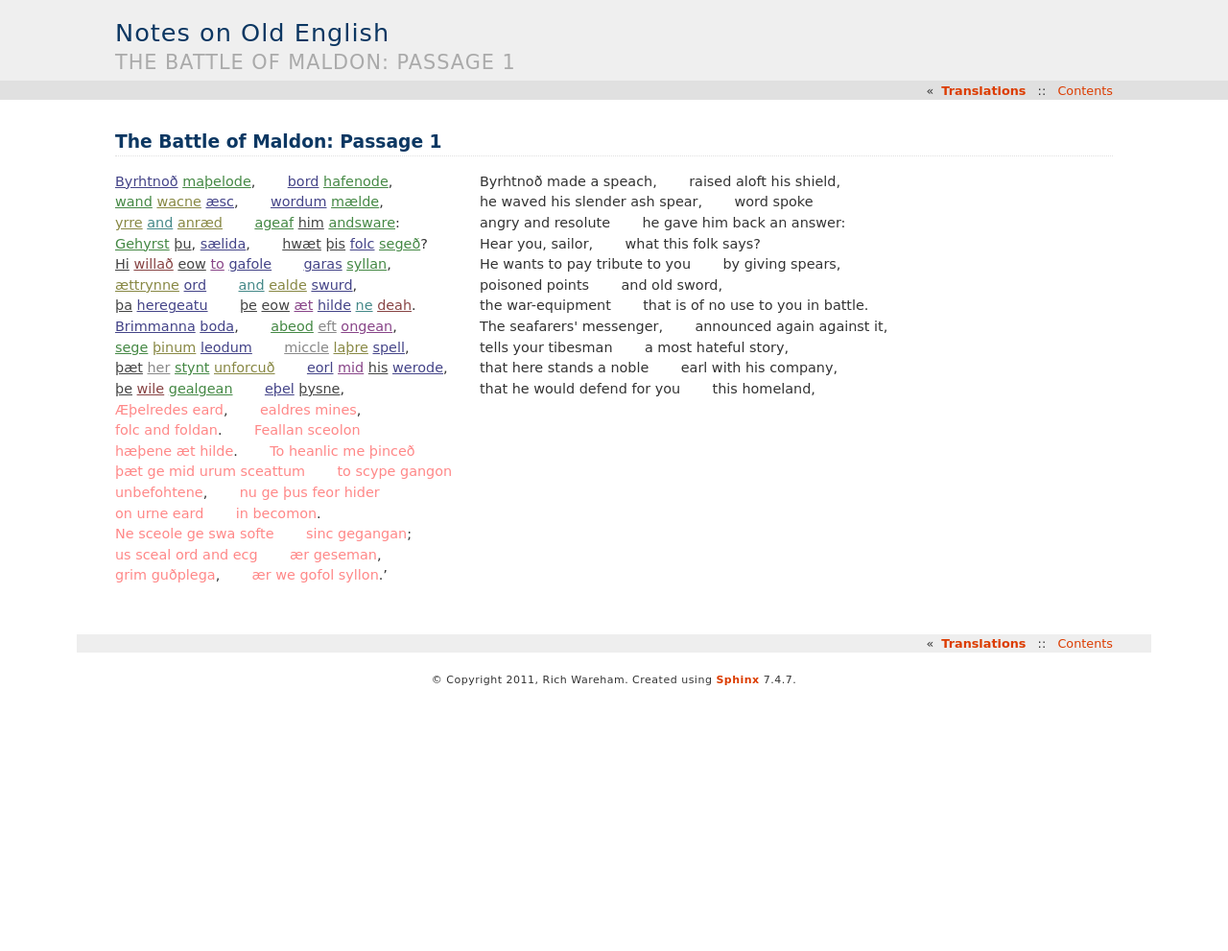
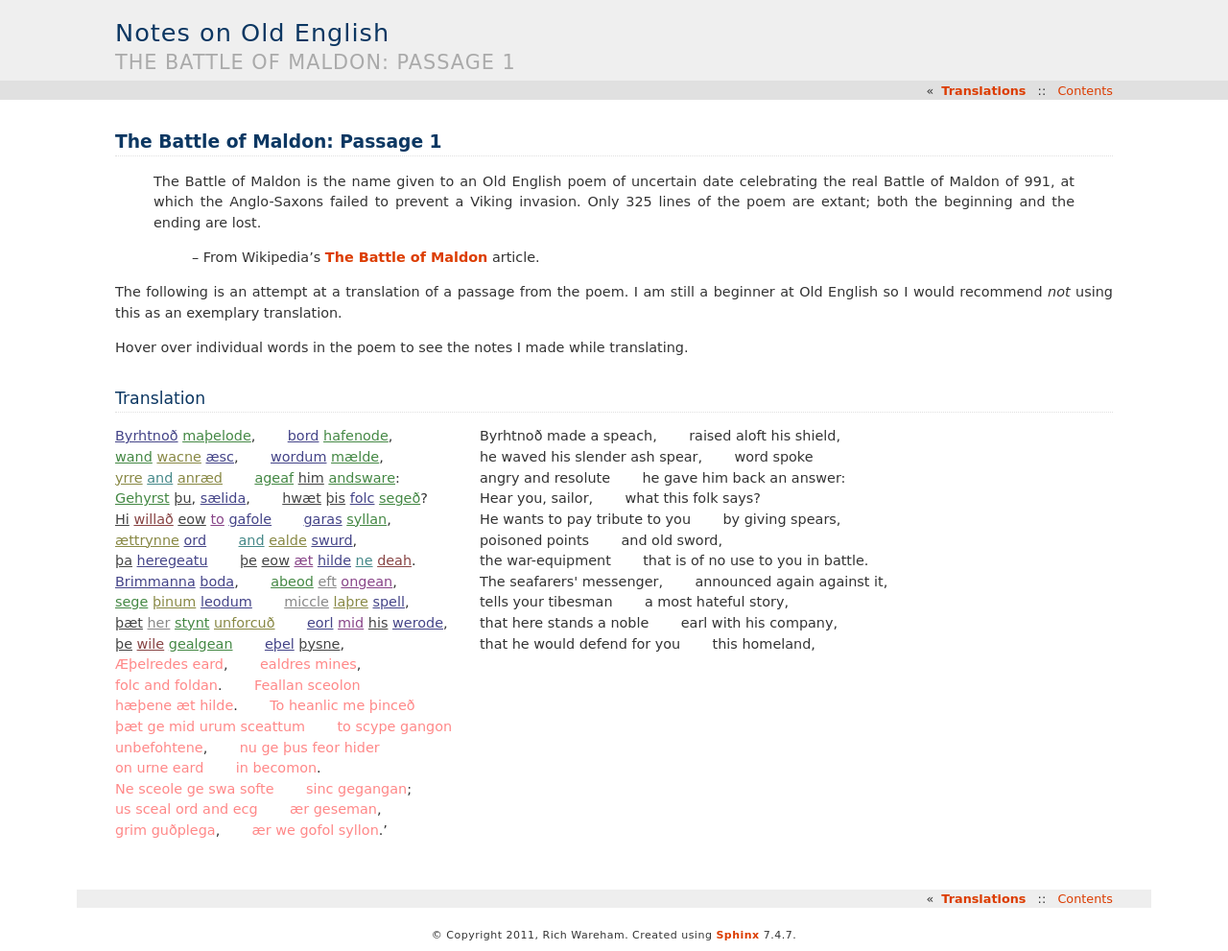
Before and after one commit to rjw57/anglo-saxon, a Sphinx documentation site: the page built from source/translations/maldon-passage-1.rst, in a window 1280 px wide. Shown: the whole page at 96% size. Built offline with Sphinx 7.4.7, drawn with Linux system fonts in a browser that asks for light colours; formulas are drawn with MathJax 3; before the commit the page ends 900 px from its top, so only the background shows below that.

```diff
--- a/source/translations/maldon-passage-1.rst
+++ b/source/translations/maldon-passage-1.rst
@@ -1,5 +1,22 @@
 The Battle of Maldon: Passage 1
 ===============================
+
+  The Battle of Maldon is the name given to an Old English poem of uncertain
+  date celebrating the real Battle of Maldon of 991, at which the Anglo-Saxons
+  failed to prevent a Viking invasion. Only 325 lines of the poem are extant;
+  both the beginning and the ending are lost.
+
+    -- From Wikipedia's `The Battle of Maldon <http://en.wikipedia.org/wiki/The_battle_of_maldon>`_ article.
+
+The following is an attempt at a translation of a passage from the poem. I am
+still a beginner at Old English so I would recommend *not* using this as an
+exemplary translation.
+
+Hover over individual words in the poem to see the notes I made while
+translating.
+
+Translation
+-----------
 
 .. raw:: html
 
```
Also changed, not shown: texts/maldon-passage-1.rst (+17 -0 lines).
